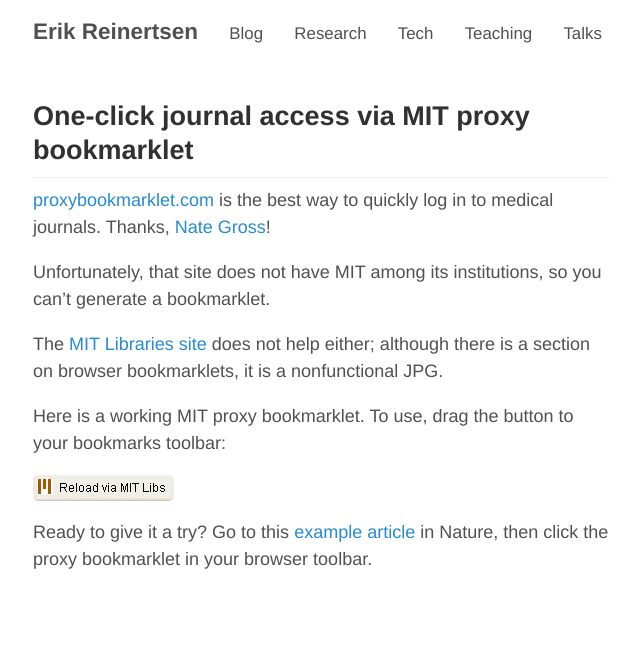
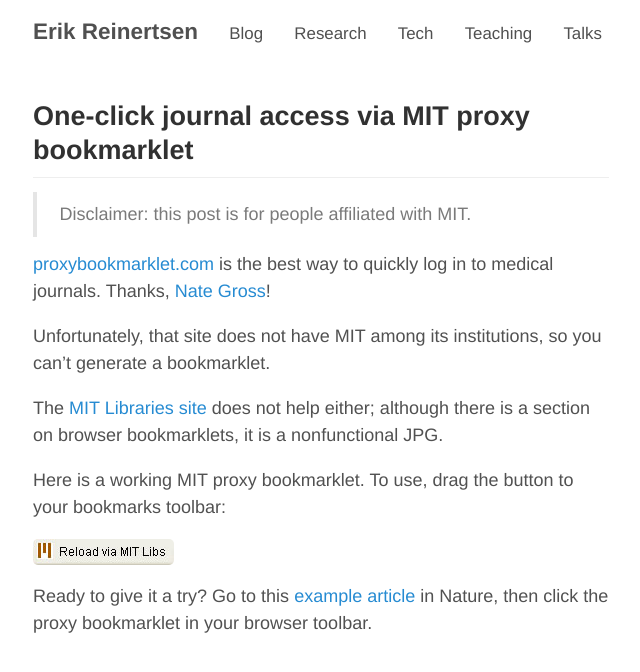
Before and after one commit to erikr/erikr.github.io, a Jekyll site: the page built from _posts/2019-06-28-MIT-proxy-bookmarklet.md, in a window 1280 px wide. Shown: the top 672 px of the page, without its empty margins (319-959 px from the left). Built offline with Jekyll 4.4.1, drawn with Linux system fonts in a browser that asks for light colours; nearby versions of some CDN libraries; comment, search, counter and statistics services are not loaded.

Commit message:
added disclaimer

```diff
--- a/_posts/2019-06-28-MIT-proxy-bookmarklet.md
+++ b/_posts/2019-06-28-MIT-proxy-bookmarklet.md
@@ -3,6 +3,8 @@
 title: One-click journal access via MIT proxy bookmarklet
 tags: academia
 ---
+
+> Disclaimer: this post is for people affiliated with MIT.
 
 [proxybookmarklet.com](https://proxybookmarklet.com) is the best way to quickly log in to medical journals. Thanks, [Nate Gross](http://nategross.com)!
 
```
